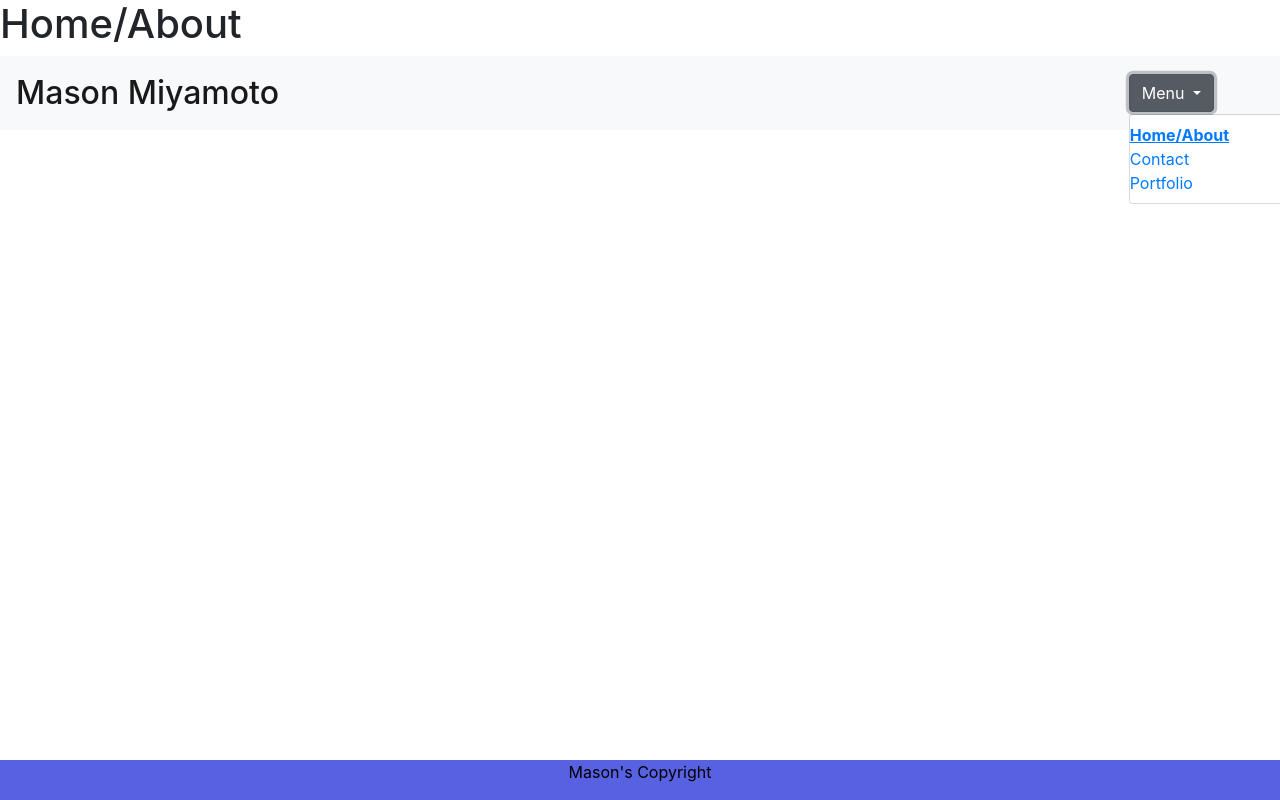
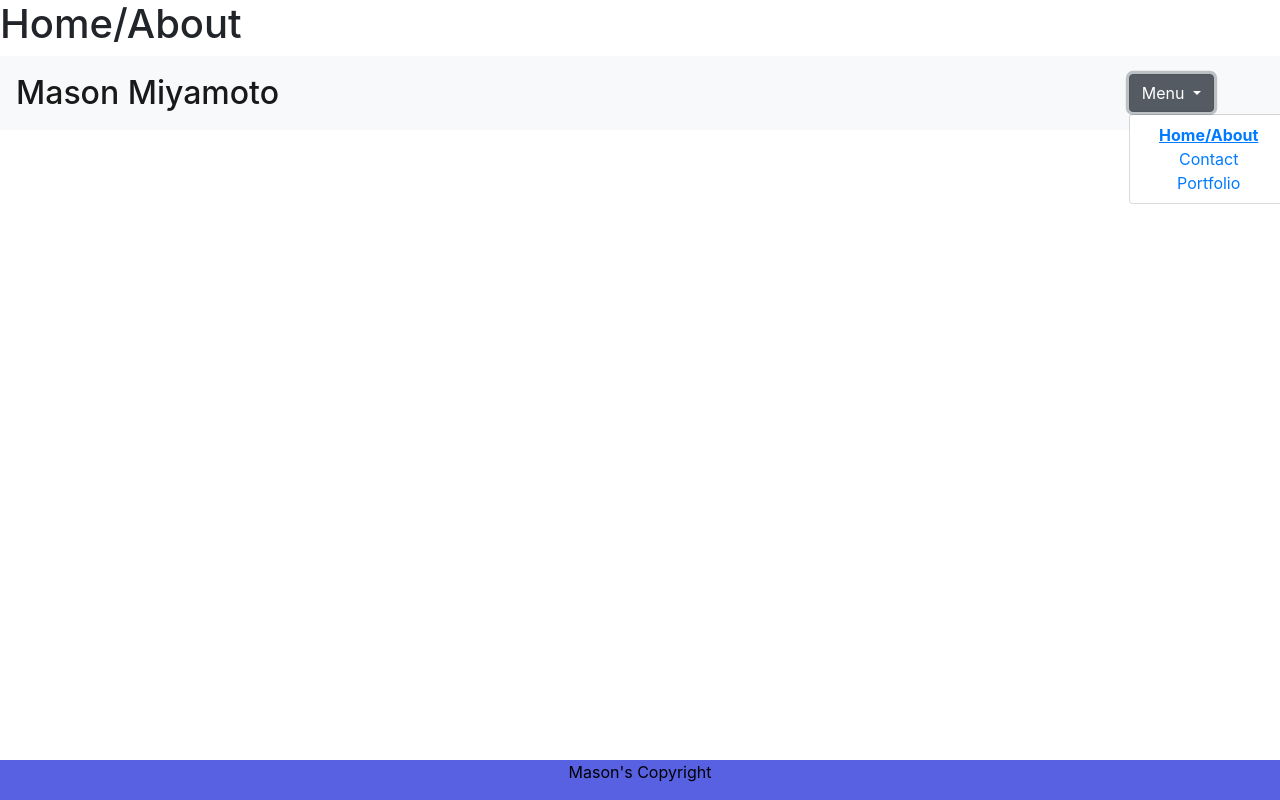
Before and after one commit to Tapwater808/responsiveportfoliohw2, a plain HTML site: page index.html in a window 1280 px wide. Both pictures are taken after a click on the button "Menu". Drawn offline with nearby package versions, Linux system fonts and the light colour scheme.

Commit message:
git push

```diff
--- a/assets/img/style.css
+++ b/assets/img/style.css
@@ -1,4 +1,8 @@
 
+.dropdown-menu {
+    margin-right: 50%;
+    text-align: center;
+}
 
 .footer {
     position: fixed;
```
